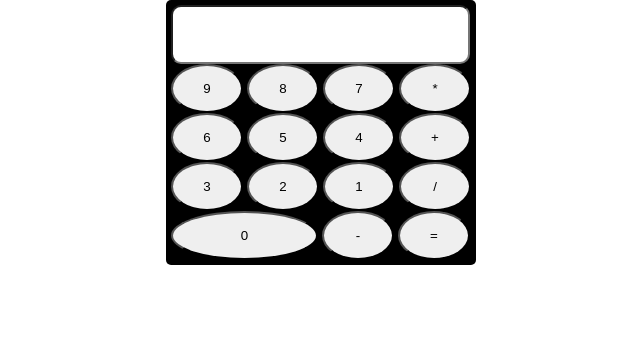
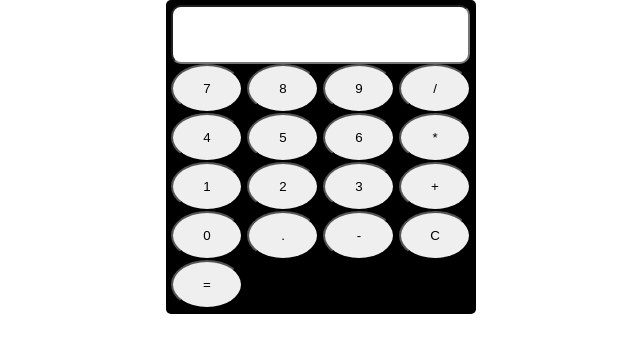
Before and after one commit to Ryan-Serra/Calculadora, a plain HTML site: page index.html in a window 1280 px wide. Shown: the whole page, without its empty margins (319-959 px from the left). Drawn offline with Linux system fonts and the light colour scheme.

Commit message:
Update index.html
Adicionado o botão de limpar a calculadora

```diff
--- a/index.html
+++ b/index.html
@@ -11,21 +11,25 @@
     <section>
         <input type="text"  id="numb" >
         <div id="conteiner">
+            <input type="button" value="7" class="btn">
+            <input type="button" value="8" class="btn">
             <input type="button" value="9" class="btn">
-            <input type="button" value="8" class="btn">
-            <input type="button" value="7" class="btn">
-            <input type="button" value="*"class="btn"><br>
+            <input type="button" value="/" class="btn">
+            <input type="button" value="4" class="btn">
+            <input type="button" value="5" class="btn">
             <input type="button" value="6" class="btn">
-            <input type="button" value="5" class="btn">
-            <input type="button" value="4" class="btn">
-            <input type="button" value="+"class="btn" ><br>
+            <input type="button" value="*" class="btn">
+            <input type="button" value="1" class="btn">
+            <input type="button" value="2" class="btn">
             <input type="button" value="3" class="btn">
-            <input type="button" value="2" class="btn">
-            <input type="button" value="1" class="btn">
-            <input type="button" value="/"class="btn"><br>
-            <input type="button" value="0" class="btn" id="zero">
-            <input type="button" value="-"class="btn">
-            <input type="button" value="="class="btn" onclick="Finalizar()">
+            <input type="button" value="+" class="btn">
+            <input type="button" value="0" class="btn">
+           <input type="button" value="." class="btn">
+           <input type="button" value="-" class="btn">
+           <input type="button" value="C" class="btn" id="limpar">
+           <input type="button" value="=" class="btn" id="igual" onclick="Finalizar()">
+
+
 
         </div>
     </section>
```
